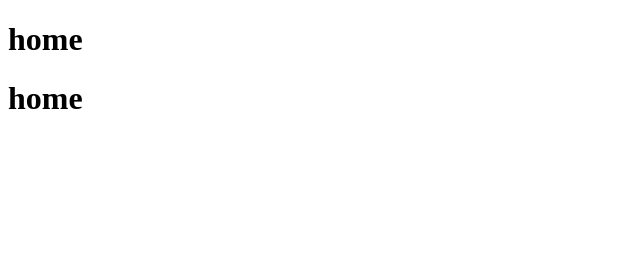
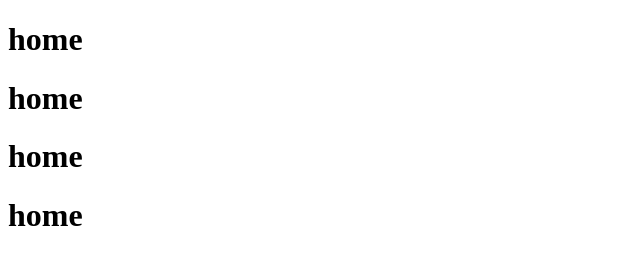
Before and after one commit to haimyemini/ex3, a plain HTML site: page index.html in a window 1280 px wide. Shown: the whole page, without its empty margins (0-640 px from the left). Drawn offline with Linux system fonts and the light colour scheme.

Commit message:
four homes

```diff
--- a/index.html
+++ b/index.html
@@ -9,5 +9,7 @@
 <body>
     <h1>home</h1>
     <h1>home</h1>
+    <h1>home</h1>
+    <h1>home</h1>
 </body>
 </html>
```
